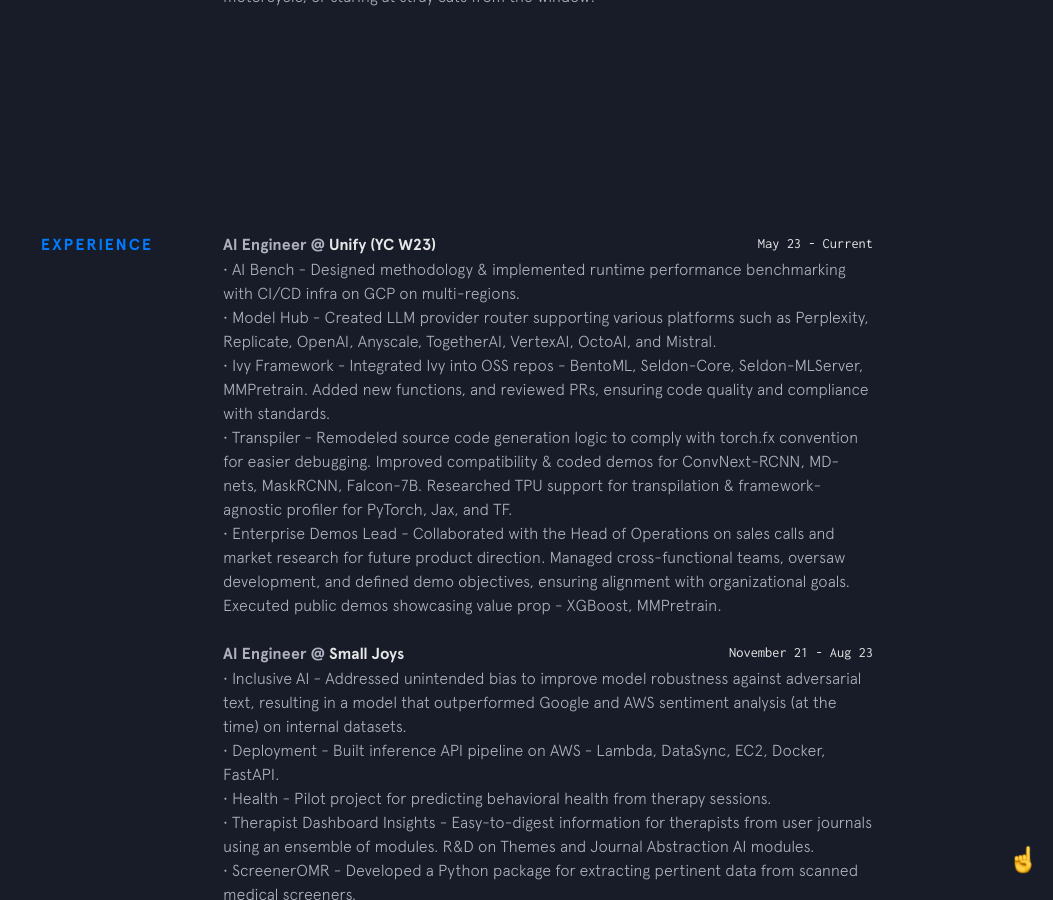
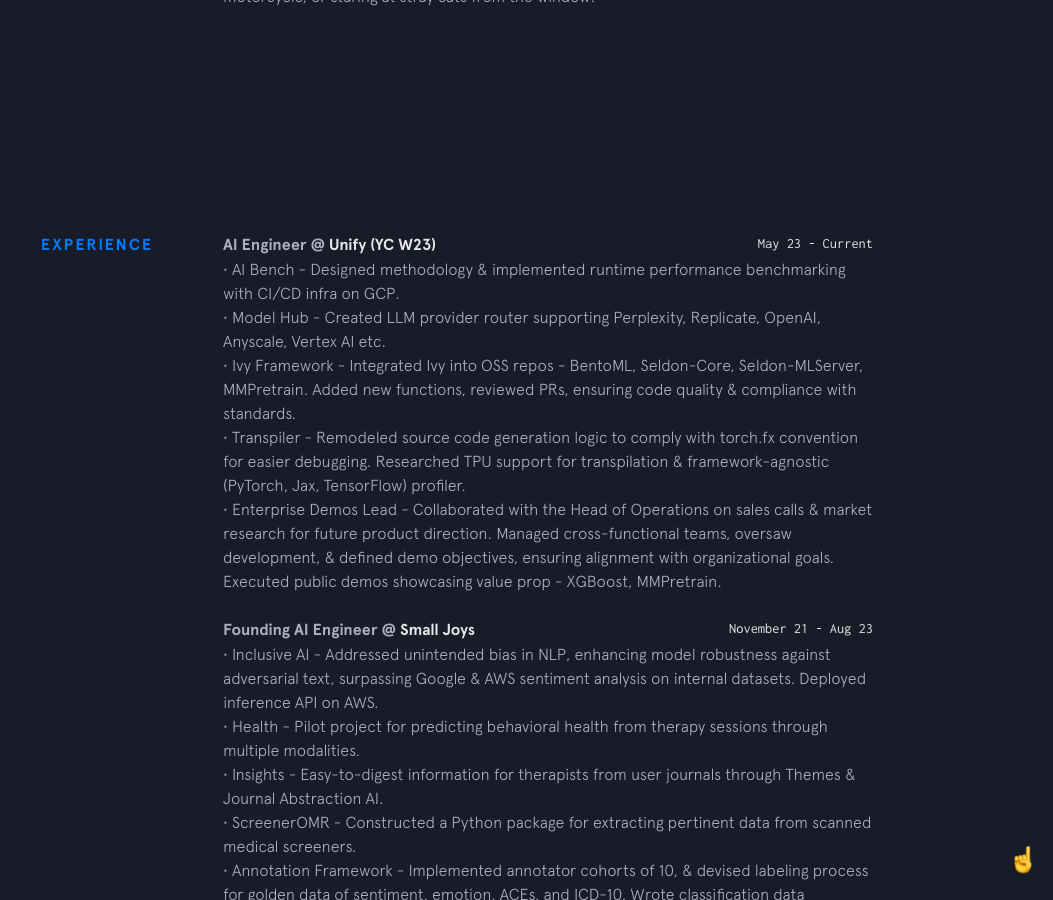
Before and after one commit to rishabgit/rishab.codes, a Jekyll site: the page built from index.html, in a window 1280 px wide and 900 px high, scrolled down 1091 px. Shown: the whole window, without its empty margins (227-1280 px from the left). Built offline with Jekyll 4.4.1, drawn with Linux system fonts in a browser that asks for light colours; nearby versions of some CDN libraries; some of the changed text lies outside the part shown.

Commit message:
exp text update

```diff
--- a/_data/experience.yml
+++ b/_data/experience.yml
@@ -2,27 +2,27 @@
   url: https://unify.ai/
   time: May 23 - Current
   position: AI Engineer
-  description: • AI Bench - Designed methodology & implemented runtime performance benchmarking with CI/CD infra on GCP on multi-regions. <br> • Model Hub - Created LLM provider router supporting various platforms such as Perplexity, Replicate, OpenAI, Anyscale, TogetherAI, VertexAI, OctoAI, and Mistral. <br> • Ivy Framework - Integrated Ivy into OSS repos - BentoML, Seldon-Core, Seldon-MLServer, MMPretrain. Added new functions, and reviewed PRs, ensuring code quality and compliance with standards. <br> • Transpiler -  Remodeled source code generation logic to comply with torch.fx convention for easier debugging. Improved compatibility & coded demos for ConvNext-RCNN, MD-nets, MaskRCNN, Falcon-7B. Researched TPU support for transpilation & framework-agnostic profiler for PyTorch, Jax, and TF. <br> • Enterprise Demos Lead - Collaborated with the Head of Operations on sales calls and market research for future product direction. Managed cross-functional teams, oversaw development, and defined demo objectives, ensuring alignment with organizational goals. Executed public demos showcasing value prop - XGBoost, MMPretrain.
+  description: • AI Bench - Designed methodology & implemented runtime performance benchmarking with CI/CD infra on GCP. <br> • Model Hub - Created LLM provider router supporting Perplexity, Replicate, OpenAI, Anyscale, Vertex AI etc. <br> • Ivy Framework - Integrated Ivy into OSS repos - BentoML, Seldon-Core, Seldon-MLServer, MMPretrain. Added new functions, reviewed PRs, ensuring code quality & compliance with standards. <br> • Transpiler - Remodeled source code generation logic to comply with torch.fx convention for easier debugging. Researched TPU support for transpilation & framework-agnostic (PyTorch, Jax, TensorFlow) profiler. <br> • Enterprise Demos Lead - Collaborated with the Head of Operations on sales calls & market research for future product direction. Managed cross-functional teams, oversaw development, & defined demo objectives, ensuring alignment with organizational goals. Executed public demos showcasing value prop - XGBoost, MMPretrain.
 
 - company: Small Joys
   url: https://smalljoys.life/home
   time: November 21 - Aug 23
-  position: AI Engineer
-  description: • Inclusive AI - Addressed unintended bias to improve model robustness against adversarial text, resulting in a model that outperformed Google and AWS sentiment analysis (at the time) on internal datasets. <br> • Deployment - Built inference API pipeline on AWS - Lambda, DataSync, EC2, Docker, FastAPI. <br> • Health - Pilot project for predicting behavioral health from therapy sessions. <br> • Therapist Dashboard Insights -  Easy-to-digest information for therapists from user journals using an ensemble of modules. R&D on Themes and Journal Abstraction AI modules. <br> • ScreenerOMR - Developed a Python package for extracting pertinent data from scanned medical screeners. <br> • Annotation Framework - Organized annotator teams of 10 people, devised labeling process for golden data. Developed classification data augmentation with GPT-3.
+  position: Founding AI Engineer
+  description: • Inclusive AI - Addressed unintended bias in NLP, enhancing model robustness against adversarial text, surpassing Google & AWS sentiment analysis on internal datasets. Deployed inference API on AWS. <br> • Health - Pilot project for predicting behavioral health from therapy sessions through multiple modalities. <br> • Insights - Easy-to-digest information for therapists from user journals through Themes & Journal Abstraction AI. <br> • ScreenerOMR - Constructed a Python package for extracting pertinent data from scanned medical screeners. <br> • Annotation Framework - Implemented annotator cohorts of 10, & devised labeling process for golden data of sentiment, emotion, ACEs, and ICD-10. Wrote classification data augmentation with GPT-3.
 
 
 - company: Google Summer of Code
   url: https://summerofcode.withgoogle.com/projects/#4837497529434112
   time: June 21 - August 21
   position: Student Software Developer
-  description: • GenomicInfo - Engineered a framework for rapid genomic data extraction from C. Elegans papers for WormBase, employing a hybrid method of regular expressions, term dictionaries, and BERT NER. <br> • Impact - Cut manual biocuration time from hours to minutes, while uncovering overlooked data from older papers.
+  description: • GenomicInfo - Engineered a framework for rapid genomic data extraction from C. Elegans papers for WormBase, employing a hybrid method of regular expressions, term dictionaries, & BERT NER. <br> • Impact - Cut manual biocuration time from hours to minutes, while uncovering overlooked data from older papers. Published `Accelerated variant curation from scientific literature using biomedical text mining` in microPublication Biology with Valerio Arnaboldi, Paul Davis, Stavros Diamantakis, Magdalena Zarowiecki, & Kevin Howe.
 
 
 - company: Centre for Development of Advanced Computing
   url: https://www.cdac.in/
   time: April 21 - June 21
   position: Research Intern
-  description: • Masked Face Recognition - Collaborated with the image processing team to design a facial recognition system compatible with masks, tailored for low-end devices - TFLite.
+  description: • Masked Face Recognition - Crafted a facial recognition system compatible with masks for law enforcement authorities, tailored for low-end devices in collaboration with the image processing team.
 
 
 - company: Myraa Technologies
```
